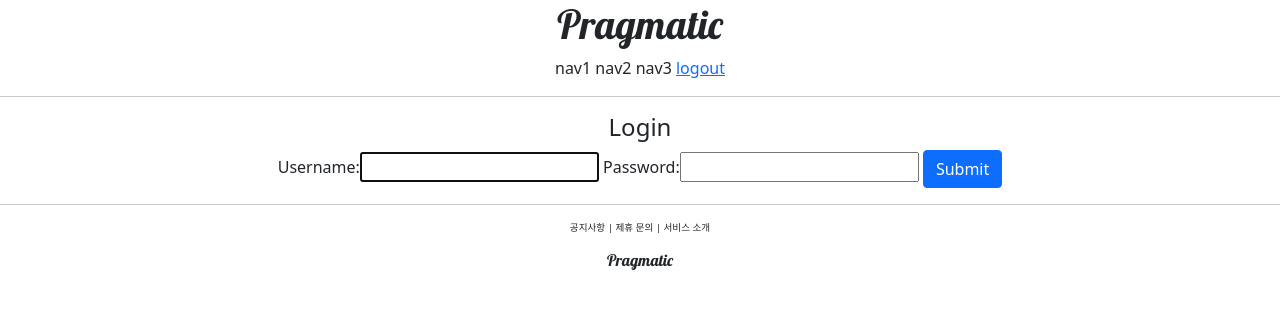
After one commit to KiUkKim/Django-Tutorial, a Django app: page /account/login in a window 1280 px wide. The commit adds this page. Shown: the top 309 px of the page. Run offline with Django 3.2, Linux system fonts and the light colour scheme.

Commit message:
django course 22

```diff
--- /dev/null
+++ b/accountapp/templates/accountapp/login.html
@@ -0,0 +1,17 @@
+{% extends 'base.html' %}
+
+{% block content %}
+
+    <div style="text-align : center">
+        <div>
+            <h4>Login</h4>
+        </div>
+        <div>
+            <form action="" method="post">
+                {% csrf_token %}
+                {{ form }}
+                <input type="submit" class="btn btn-primary">
+            </form>
+        </div>
+    </div>
+{% endblock %}
--- a/accountapp/urls.py
+++ b/accountapp/urls.py
@@ -1,9 +1,17 @@
+from django.contrib.auth.views import LoginView, LogoutView
 from django.urls import path
 
-from accountapp.views import hello_world
+from accountapp.views import hello_world, AccountCreateView
 
 app_name = "accountapp"
 
 urlpatterns = [
-    path('hello_world/', hello_world, name='hello_world')
+    path('hello_world/', hello_world, name='hello_world'),
+
+    path('login', LoginView.as_view(template_name='accountapp/login.html'), name='login'),
+    path('logout', LogoutView.as_view(), name='logout'),
+
+
+    # class view에서는 as_view()를 사용해서 함수형 처럼 받아준다.
+    path('create/', AccountCreateView.as_view(), name='create'),
 ]
--- a/pragmatic/settings.py
+++ b/pragmatic/settings.py
@@ -14,6 +14,8 @@ from pathlib import Path
 
 import environ
 import os
+
+from django.urls import reverse_lazy
 
 env = environ.Env(
     # set casting, default value
@@ -136,10 +138,12 @@ STATIC_ROOT = os.path.join(BASE_DIR, 'staticfiles')
 
 STATICFILES_DIRS = [
     BASE_DIR / "static",
-    '/var/www/static/',
 ]
 
 # Default primary key field type
 # https://docs.djangoproject.com/en/3.2/ref/settings/#default-auto-field
 
 DEFAULT_AUTO_FIELD = 'django.db.models.BigAutoField'
+
+LOGIN_REDIRECT_URL = reverse_lazy('accountapp:hello_world')
+LOGOUT_REDIRECT_URL = reverse_lazy('accountapp:login')
--- a/templates/header.html
+++ b/templates/header.html
@@ -7,6 +7,16 @@
         <span>nav1</span>
         <span>nav2</span>
         <span>nav3</span>
-        <span>nav4</span>
+        {% if not.user.is_authenticated %}
+        <a href="{% url 'accountapp:login' %}?next={{ request.path }}">
+            <span>login</span>
+        </a>
+
+        {% else %}
+        <a href="{% url 'accountapp:logout' %}?next={{ request.path }}">
+            <span>logout</span>
+        </a>
+
+        {% endif %}
     </div>
 </div>
```
Also changed, not shown: accountapp/templates/accountapp/create.html (added, +14 -0 lines), accountapp/views.py (+16 -2 lines).
